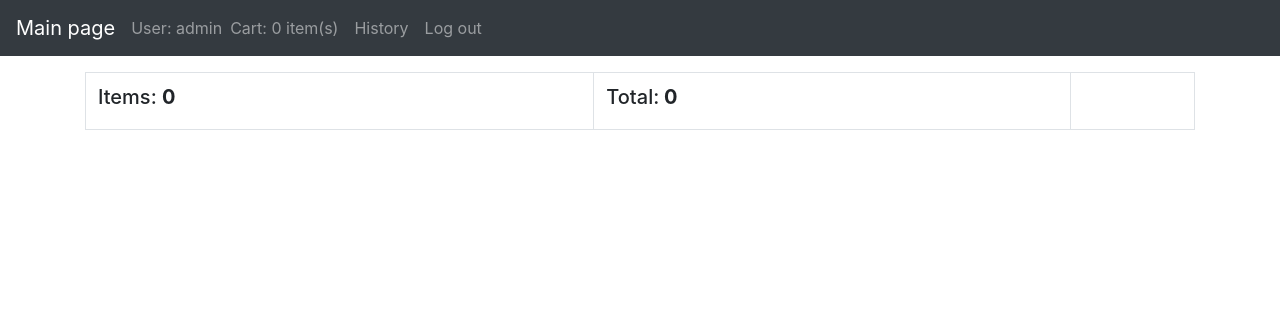
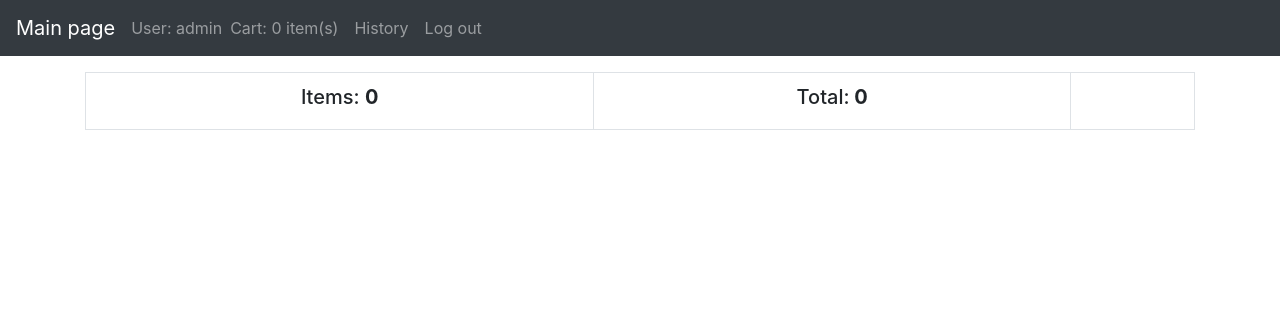
Before and after one commit to koziolek151815/clothing-store, a Django app: page /cart/ in a window 1280 px wide. Shown: the top 316 px of the page. Run offline with Django 3.2, Linux system fonts and the light colour scheme; a user stored in the database is signed in; data comes from the database, SQL or seed files in the repository; both versions use the stored data as it was after the commit; lists and menus that the app fills with data are empty; some libraries are stand-ins or nearby versions.

Commit message:
interface

```diff
--- a/templates/cart.html
+++ b/templates/cart.html
@@ -4,9 +4,9 @@
 
     <table class="table table-bordered ">
 					<tr>
-						<th><h5>Items: <strong>{{order.get_cart_items}}</strong></h5></th>
-						<th><h5>Total:<strong> {{order.get_cart_total}}</strong></h5></th>
-						<th>
+						<th style="text-align:center"><h5>Items: <strong>{{order.get_cart_items}}</strong></h5></th>
+						<th style="text-align:center"><h5>Total:<strong> {{order.get_cart_total}}</strong></h5></th>
+						<th style="text-align:center">
                             {% if cartItems > 0 %}
 							 <a  class="btn btn-success" href="{% url 'process_order' %}">  Buy</a>
                             {% endif %}
@@ -17,7 +17,7 @@
 	<div class="row">
 		{% for item in items %}
 		    <div class="col-sm-3 m-3">
-                <div class="card" style="width: 18rem;">
+                <div class="card text-center" style="width: 18rem;">
                 <img class="card-img-top" src="{{item.product.imageURL}}" alt="Card image cap" width="250" height="250">
                     <div class="card-body">
                     <h5 class="card-title">{{item.product.name}}</h5>
--- a/templates/detail.html
+++ b/templates/detail.html
@@ -13,7 +13,7 @@
 	<div class="row">
 		{% for item in allItems %}
 		    <div class="col-sm-3 m-3">
-                <div class="card" style="width: 18rem;">
+                <div class="card text-center" style="width: 18rem;">
                 <img class="card-img-top" src="{{item.product.imageURL}}" alt="Card image cap" width="250" height="250" >
                     <div class="card-body">
                     <h5 class="card-title">{{item.product.name}}</h5>
--- a/templates/history.html
+++ b/templates/history.html
@@ -8,7 +8,7 @@
 	<div class="row">
 		{% for order in orders %}
 		    <div class="col-sm-3 m-3" >
-                <div class="card" style="width: 18rem;">
+                <div class="card text-center" style="width: 18rem;">
                 <img class="card-img-top" src="{% static 'pictures/cart.png' %}" alt="Card image cap" width="100" height="100">
                     <div class="card-body">
                     <h5 class="card-title"> {{order.date_ordered}}</h5>
--- a/templates/store.html
+++ b/templates/store.html
@@ -5,7 +5,7 @@
 	<div class="row">
 		{% for product in products %}
 		    <div class="col-sm-3 m-3">
-                <div class="card" style="width: 18rem;">
+                <div class="card text-center" style="width: 18rem;">
                 <img class="card-img-top" src="{{product.imageURL}}" alt="Card image cap" width="250" height="250">
                     <div class="card-body">
                     <h5 class="card-title">{{product.name}}</h5>
```
Also changed, not shown: db.sqlite3.
